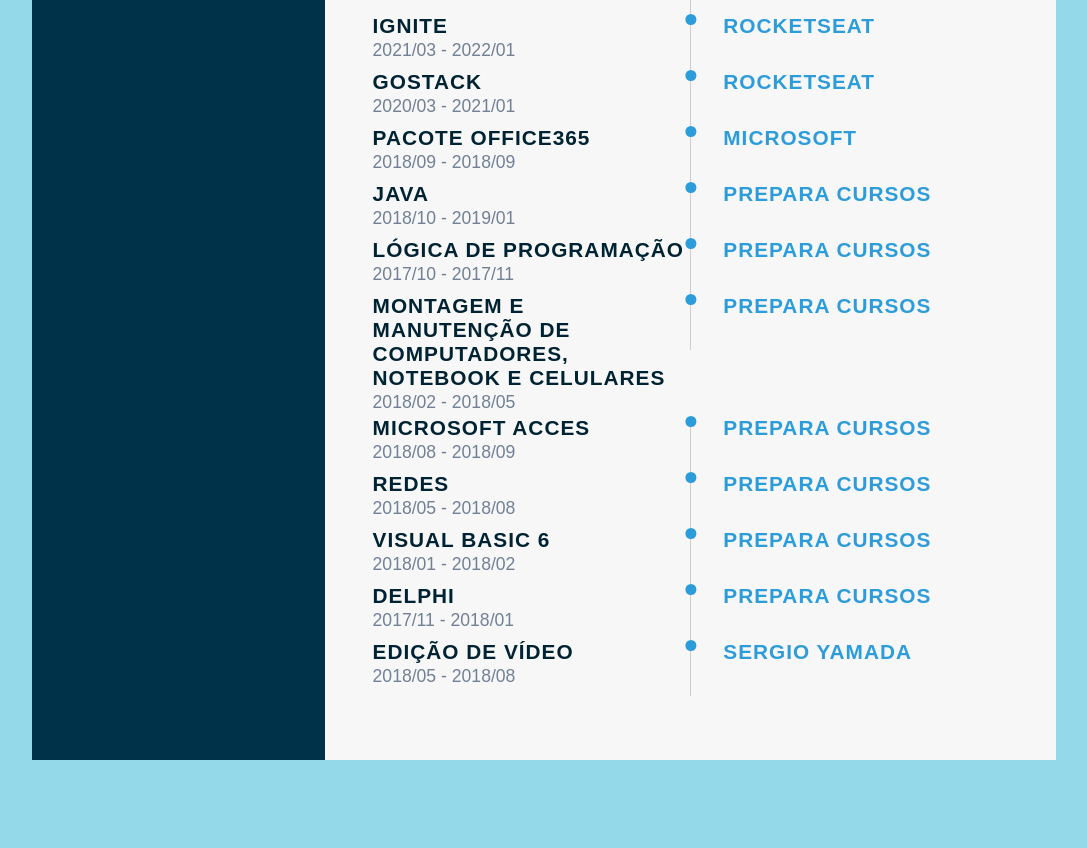
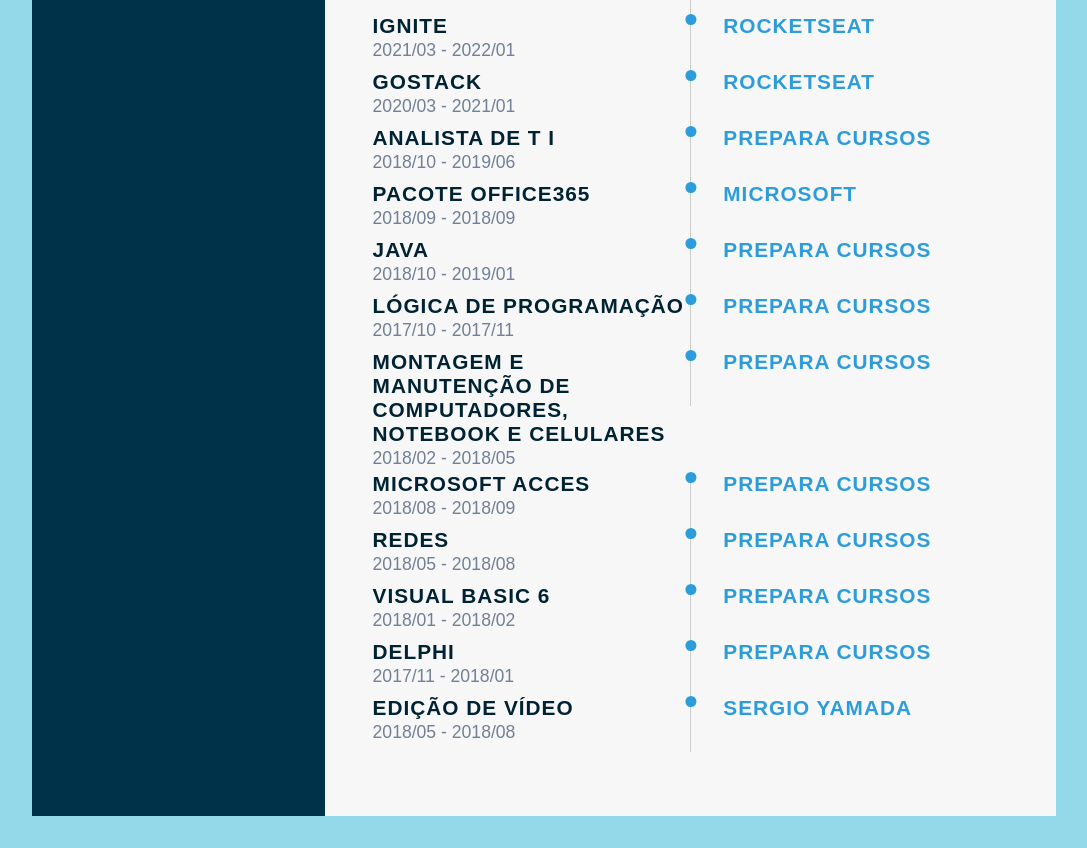
Before and after one commit to rauzola/curriculo, a Next.js app: page / in a window 1280 px wide. Shown: the part 1940-2788 px from the top of the page, without its empty margins (96-1183 px from the left). Before the commit the page ends 2732 px from the top, so only its background shows below. Built offline with nearby package versions, Linux system fonts and the light colour scheme.

Commit message:
FEAT: ADD analista de ti

```diff
--- a/app/page.tsx
+++ b/app/page.tsx
@@ -368,6 +368,19 @@ export default function Home() {
 
               <div className="timeline">
                 <div className="left-tl-content">
+                  <h5 className="tl-title">Analista de T I</h5>
+                  <p className="para">2018/10 - 2019/06</p>
+                </div>
+                <div className="right-tl-content">
+                  <div className="tl-content">
+                    <h5 className="tl-title-2">Prepara Cursos</h5>
+                    <p className="para"></p>
+                  </div>
+                </div>
+              </div>
+
+              <div className="timeline">
+                <div className="left-tl-content">
                   <h5 className="tl-title">Pacote Office365</h5>
                   <p className="para">2018/09 - 2018/09</p>
                 </div>
```
